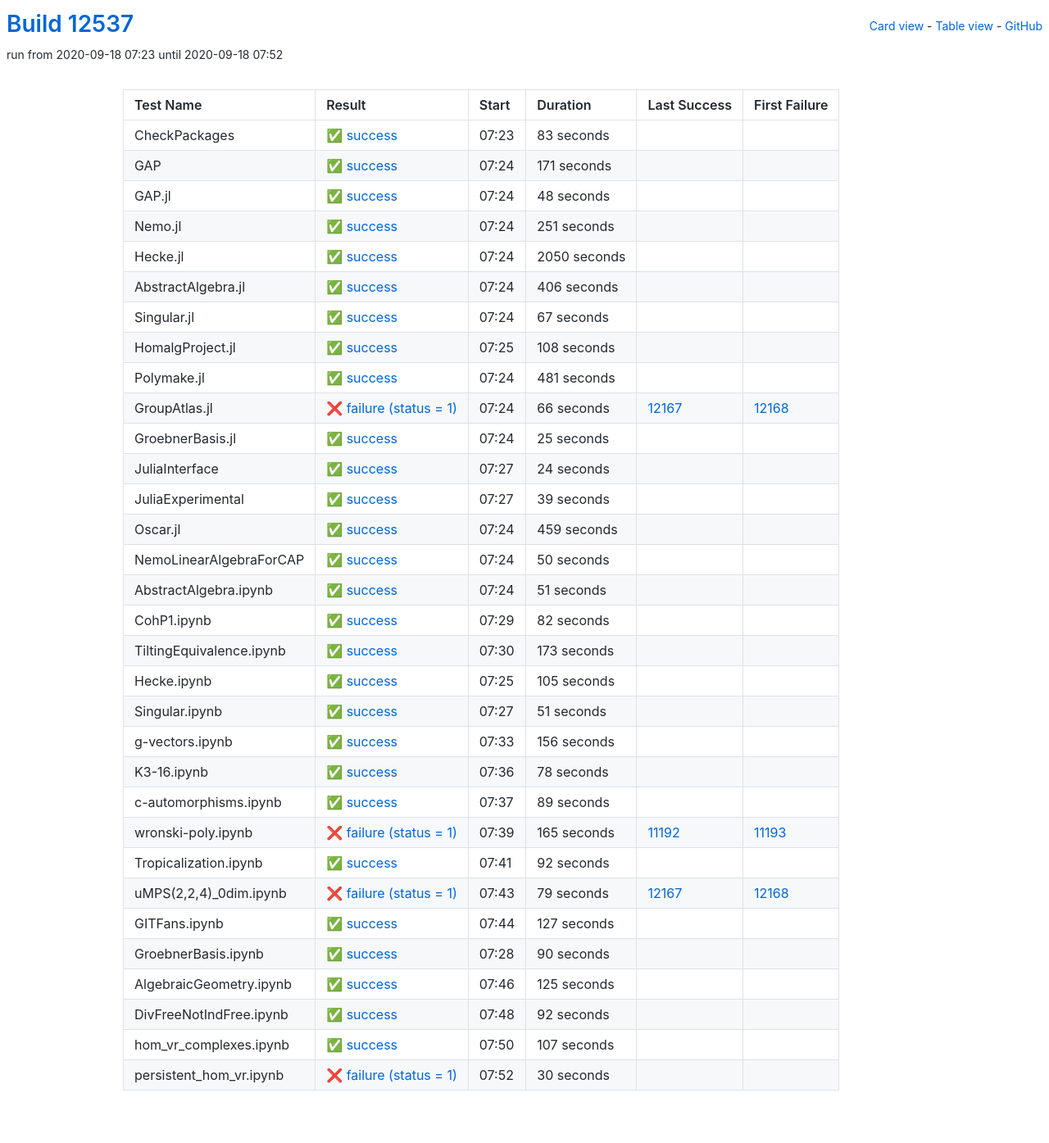
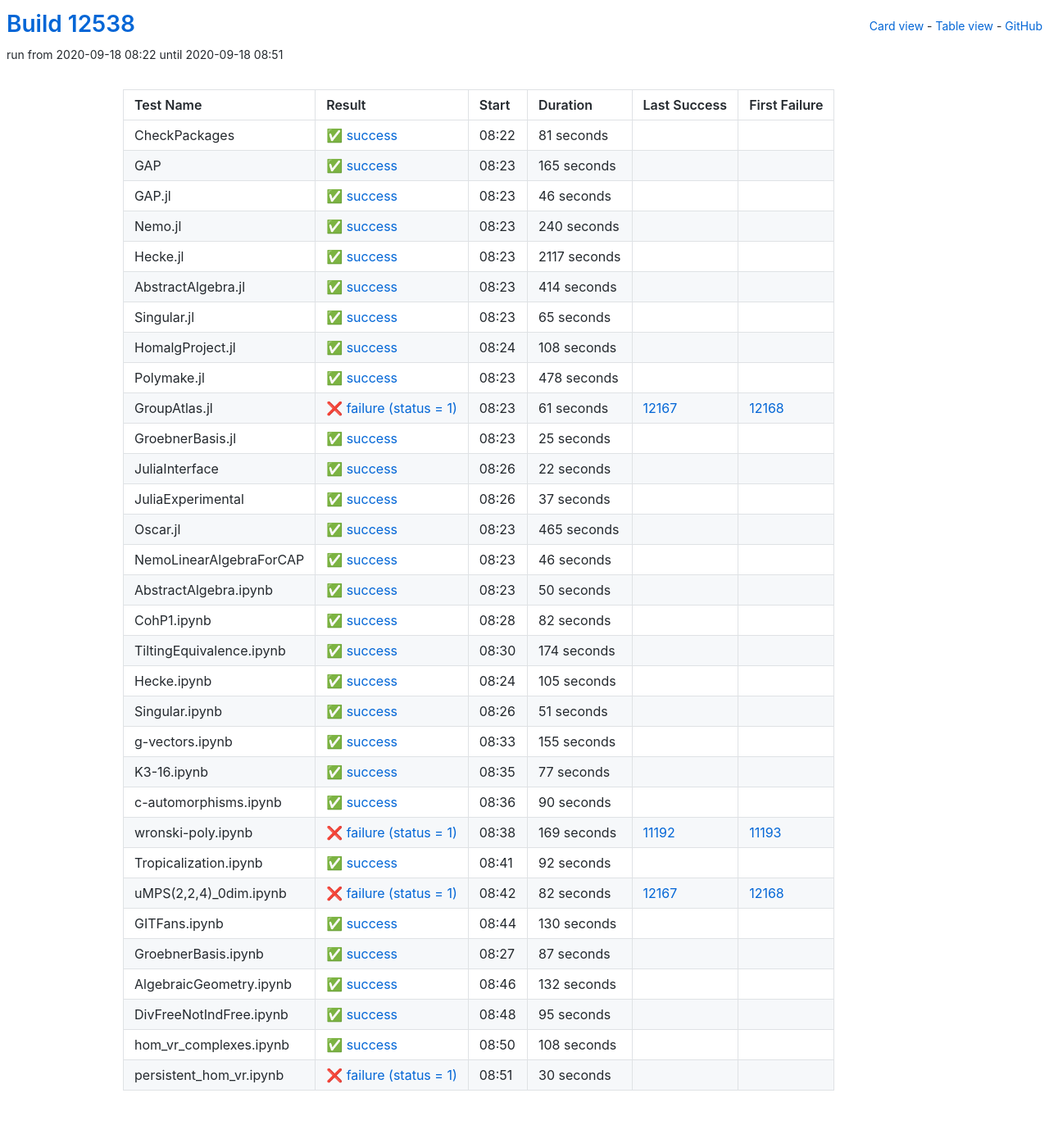
Before and after one commit to oscar-system/oscar-ci-status, a Jekyll site: the page built from table.html, in a window 1280 px wide. Shown: the whole page at 82% size. Built offline with Jekyll 4.4.1, drawn with Linux system fonts in a browser that asks for light colours.

Commit message:
Build #12538

```diff
--- a/_data/ci.yml
+++ b/_data/ci.yml
@@ -1,6 +1,6 @@
 ---
-build: 12537
-build_url: https://oscarci.mathematik.uni-kl.de/job/oscar/12537/
+build: 12538
+build_url: https://oscarci.mathematik.uni-kl.de/job/oscar/12538/
 job: oscar
 organization: oscar-system
 repo: oscar-ci-status
@@ -8,92 +8,92 @@
 tests:
 - name: CheckPackages
   id: checkpackages
-  log: https://oscarci.mathematik.uni-kl.de/job/oscar/12537/artifact/logs/build-12537/CheckPackages.log
-  start: 2020-09-18 07:23
+  log: https://oscarci.mathematik.uni-kl.de/job/oscar/12538/artifact/logs/build-12538/CheckPackages.log
+  start: 2020-09-18 08:22
   success: true
   exitcode: 0
   status: success
-  duration: 83
+  duration: 81
   last_success: false
   last_success_url:
   first_failure: false
   first_failure_url:
 - name: GAP
   id: gap
-  log: https://oscarci.mathematik.uni-kl.de/job/oscar/12537/artifact/logs/build-12537/GAP.log
-  start: 2020-09-18 07:24
+  log: https://oscarci.mathematik.uni-kl.de/job/oscar/12538/artifact/logs/build-12538/GAP.log
+  start: 2020-09-18 08:23
   success: true
   exitcode: 0
   status: success
-  duration: 171
+  duration: 165
   last_success: false
   last_success_url:
   first_failure: false
   first_failure_url:
 - name: GAP.jl
   id: gap-jl
-  log: https://oscarci.mathematik.uni-kl.de/job/oscar/12537/artifact/logs/build-12537/GAP.jl.log
-  start: 2020-09-18 07:24
+  log: https://oscarci.mathematik.uni-kl.de/job/oscar/12538/artifact/logs/build-12538/GAP.jl.log
+  start: 2020-09-18 08:23
   success: true
   exitcode: 0
   status: success
-  duration: 48
+  duration: 46
   last_success: false
   last_success_url:
   first_failure: false
   first_failure_url:
 - name: Nemo.jl
   id: nemo-jl
-  log: https://oscarci.mathematik.uni-kl.de/job/oscar/12537/artifact/logs/build-12537/Nemo.jl.log
-  start: 2020-09-18 07:24
+  log: https://oscarci.mathematik.uni-kl.de/job/oscar/12538/artifact/logs/build-12538/Nemo.jl.log
+  start: 2020-09-18 08:23
   success: true
   exitcode: 0
   status: success
-  duration: 251
+  duration: 240
   last_success: false
   last_success_url:
   first_failure: false
   first_failure_url:
 - name: Hecke.jl
   id: hecke-jl
-  log: https://oscarci.mathematik.uni-kl.de/job/oscar/12537/artifact/logs/build-12537/Hecke.jl.log
-  start: 2020-09-18 07:24
+  log: https://oscarci.mathematik.uni-kl.de/job/oscar/12538/artifact/logs/build-12538/Hecke.jl.log
+  start: 2020-09-18 08:23
   success: true
   exitcode: 0
   status: success
-  duration: 2050
+  duration: 2117
   last_success: false
   last_success_url:
   first_failure: false
   first_failure_url:
 - name: AbstractAlgebra.jl
   id: abstractalgebra-jl
-  log: https://oscarci.mathematik.uni-kl.de/job/oscar/12537/artifact/logs/build-12537/AbstractAlgebra.jl.log
-  start: 2020-09-18 07:24
+  log: https://oscarci.mathematik.uni-kl.de/job/oscar/12538/artifact/logs/build-12538/AbstractAlgebra.jl.log
+  start: 2020-09-18 08:23
   success: true
   exitcode: 0
   status: success
-  duration: 406
+  duration: 414
   last_success: false
   last_success_url:
   first_failure: false
   first_failure_url:
 - name: Singular.jl
   id: singular-jl
-  log: https://oscarci.mathematik.uni-kl.de/job/oscar/12537/artifact/logs/build-12537/Singular.jl.log
-  start: 2020-09-18 07:24
+  log: https://oscarci.mathematik.uni-kl.de/job/oscar/12538/artifact/logs/build-12538/Singular.jl.log
+  start: 2020-09-18 08:23
   success: true
   exitcode: 0
   status: success
-  duration: 67
+  duration: 65
   last_success: false
   last_success_url:
   first_failure: false
   first_failure_url:
 - name: HomalgProject.jl
   id: homalgproject-jl
-  log: https://oscarci.mathematik.uni-kl.de/job/oscar/12537/artifact/logs/build-12537/HomalgProject.jl.log
-  start: 2020-09-18 07:25
+  log: https://oscarci.mathematik.uni-kl.de/job/oscar/12538/artifact/logs/build-12538/HomalgProject.jl.log
+  start: 2020-09-18 08:24
   success: true
   exitcode: 0
   status: success
@@ -104,32 +104,32 @@
   first_failure_url:
 - name: Polymake.jl
   id: polymake-jl
-  log: https://oscarci.mathematik.uni-kl.de/job/oscar/12537/artifact/logs/build-12537/Polymake.jl.log
-  start: 2020-09-18 07:24
+  log: https://oscarci.mathematik.uni-kl.de/job/oscar/12538/artifact/logs/build-12538/Polymake.jl.log
+  start: 2020-09-18 08:23
   success: true
   exitcode: 0
   status: success
-  duration: 481
+  duration: 478
   last_success: false
   last_success_url:
   first_failure: false
   first_failure_url:
 - name: GroupAtlas.jl
   id: groupatlas-jl
-  log: https://oscarci.mathematik.uni-kl.de/job/oscar/12537/artifact/logs/build-12537/GroupAtlas.jl.log
-  start: 2020-09-18 07:24
+  log: https://oscarci.mathematik.uni-kl.de/job/oscar/12538/artifact/logs/build-12538/GroupAtlas.jl.log
+  start: 2020-09-18 08:23
   success: false
   exitcode: 1
   status: failure
-  duration: 66
+  duration: 61
   last_success: 12167
   last_success_url: https://oscarci.mathematik.uni-kl.de/job/oscar/12167/
   first_failure: 12168
   first_failure_url: https://oscarci.mathematik.uni-kl.de/job/oscar/12168/
 - name: GroebnerBasis.jl
   id: groebnerbasis-jl
-  log: https://oscarci.mathematik.uni-kl.de/job/oscar/12537/artifact/logs/build-12537/GroebnerBasis.jl.log
-  start: 2020-09-18 07:24
+  log: https://oscarci.mathematik.uni-kl.de/job/oscar/12538/artifact/logs/build-12538/GroebnerBasis.jl.log
+  start: 2020-09-18 08:23
   success: true
   exitcode: 0
   status: success
@@ -140,44 +140,56 @@
   first_failure_url:
 - name: JuliaInterface
   id: juliainterface
-  log: https://oscarci.mathematik.uni-kl.de/job/oscar/12537/artifact/logs/build-12537/JuliaInterface.log
-  start: 2020-09-18 07:27
+  log: https://oscarci.mathematik.uni-kl.de/job/oscar/12538/artifact/logs/build-12538/JuliaInterface.log
+  start: 2020-09-18 08:26
   success: true
   exitcode: 0
   status: success
-  duration: 24
+  duration: 22
   last_success: false
   last_success_url:
   first_failure: false
   first_failure_url:
 - name: JuliaExperimental
   id: juliaexperimental
-  log: https://oscarci.mathematik.uni-kl.de/job/oscar/12537/artifact/logs/build-12537/JuliaExperimental.log
-  start: 2020-09-18 07:27
+  log: https://oscarci.mathematik.uni-kl.de/job/oscar/12538/artifact/logs/build-12538/JuliaExperimental.log
+  start: 2020-09-18 08:26
   success: true
   exitcode: 0
   status: success
-  duration: 39
+  duration: 37
   last_success: false
   last_success_url:
   first_failure: false
   first_failure_url:
 - name: Oscar.jl
   id: oscar-jl
-  log: https://oscarci.mathematik.uni-kl.de/job/oscar/12537/artifact/logs/build-12537/Oscar.jl.log
-  start: 2020-09-18 07:24
+  log: https://oscarci.mathematik.uni-kl.de/job/oscar/12538/artifact/logs/build-12538/Oscar.jl.log
+  start: 2020-09-18 08:23
   success: true
   exitcode: 0
   status: success
-  duration: 459
+  duration: 465
   last_success: false
   last_success_url:
   first_failure: false
   first_failure_url:
 - name: NemoLinearAlgebraForCAP
   id: nemolinearalgebraforcap
-  log: https://oscarci.mathematik.uni-kl.de/job/oscar/12537/artifact/logs/build-12537/NemoLinearAlgebraForCAP.log
-  start: 2020-09-18 07:24
+  log: https://oscarci.mathematik.uni-kl.de/job/oscar/12538/artifact/logs/build-12538/NemoLinearAlgebraForCAP.log
+  start: 2020-09-18 08:23
+  success: true
+  exitcode: 0
+  status: success
+  duration: 46
+  last_success: false
+  last_success_url:
+  first_failure: false
+  first_failure_url:
+- name: AbstractAlgebra.ipynb
+  id: abstractalgebra-ipynb
+  log: https://oscarci.mathematik.uni-kl.de/job/oscar/12538/artifact/logs/build-12538/AbstractAlgebra.ipynb.log
+  start: 2020-09-18 08:23
   success: true
   exitcode: 0
   status: success
@@ -186,22 +198,10 @@
   last_success_url:
   first_failure: false
   first_failure_url:
-- name: AbstractAlgebra.ipynb
-  id: abstractalgebra-ipynb
-  log: https://oscarci.mathematik.uni-kl.de/job/oscar/12537/artifact/logs/build-12537/AbstractAlgebra.ipynb.log
-  start: 2020-09-18 07:24
-  success: true
-  exitcode: 0
-  status: success
-  duration: 51
-  last_success: false
-  last_success_url:
-  first_failure: false
-  first_failure_url:
 - name: CohP1.ipynb
   id: cohp1-ipynb
-  log: https://oscarci.mathematik.uni-kl.de/job/oscar/12537/artifact/logs/build-12537/CohP1.ipynb.log
-  start: 2020-09-18 07:29
+  log: https://oscarci.mathematik.uni-kl.de/job/oscar/12538/artifact/logs/build-12538/CohP1.ipynb.log
+  start: 2020-09-18 08:28
   success: true
   exitcode: 0
   status: success
@@ -212,20 +212,20 @@
   first_failure_url:
 - name: TiltingEquivalence.ipynb
   id: tiltingequivalence-ipynb
-  log: https://oscarci.mathematik.uni-kl.de/job/oscar/12537/artifact/logs/build-12537/TiltingEquivalence.ipynb.log
-  start: 2020-09-18 07:30
+  log: https://oscarci.mathematik.uni-kl.de/job/oscar/12538/artifact/logs/build-12538/TiltingEquivalence.ipynb.log
+  start: 2020-09-18 08:30
   success: true
   exitcode: 0
   status: success
-  duration: 173
+  duration: 174
   last_success: false
   last_success_url:
   first_failure: false
   first_failure_url:
 - name: Hecke.ipynb
   id: hecke-ipynb
-  log: https://oscarci.mathematik.uni-kl.de/job/oscar/12537/artifact/logs/build-12537/Hecke.ipynb.log
-  start: 2020-09-18 07:25
+  log: https://oscarci.mathematik.uni-kl.de/job/oscar/12538/artifact/logs/build-12538/Hecke.ipynb.log
+  start: 2020-09-18 08:24
   success: true
   exitcode: 0
   status: success
@@ -236,8 +236,8 @@
   first_failure_url:
 - name: Singular.ipynb
   id: singular-ipynb
-  log: https://oscarci.mathematik.uni-kl.de/job/oscar/12537/artifact/logs/build-12537/Singular.ipynb.log
-  start: 2020-09-18 07:27
+  log: https://oscarci.mathematik.uni-kl.de/job/oscar/12538/artifact/logs/build-12538/Singular.ipynb.log
+  start: 2020-09-18 08:26
   success: true
   exitcode: 0
   status: success
@@ -248,56 +248,56 @@
   first_failure_url:
 - name: g-vectors.ipynb
   id: g-vectors-ipynb
-  log: https://oscarci.mathematik.uni-kl.de/job/oscar/12537/artifact/logs/build-12537/g-vectors.ipynb.log
-  start: 2020-09-18 07:33
+  log: https://oscarci.mathematik.uni-kl.de/job/oscar/12538/artifact/logs/build-12538/g-vectors.ipynb.log
+  start: 2020-09-18 08:33
   success: true
   exitcode: 0
   status: success
-  duration: 156
+  duration: 155
   last_success: false
   last_success_url:
   first_failure: false
   first_failure_url:
 - name: K3-16.ipynb
   id: k3-16-ipynb
-  log: https://oscarci.mathematik.uni-kl.de/job/oscar/12537/artifact/logs/build-12537/K3-16.ipynb.log
-  start: 2020-09-18 07:36
+  log: https://oscarci.mathematik.uni-kl.de/job/oscar/12538/artifact/logs/build-12538/K3-16.ipynb.log
+  start: 2020-09-18 08:35
   success: true
   exitcode: 0
   status: success
-  duration: 78
+  duration: 77
   last_success: false
   last_success_url:
   first_failure: false
   first_failure_url:
 - name: c-automorphisms.ipynb
   id: c-automorphisms-ipynb
-  log: https://oscarci.mathematik.uni-kl.de/job/oscar/12537/artifact/logs/build-12537/c-automorphisms.ipynb.log
-  start: 2020-09-18 07:37
+  log: https://oscarci.mathematik.uni-kl.de/job/oscar/12538/artifact/logs/build-12538/c-automorphisms.ipynb.log
+  start: 2020-09-18 08:36
   success: true
   exitcode: 0
   status: success
-  duration: 89
+  duration: 90
   last_success: false
   last_success_url:
   first_failure: false
   first_failure_url:
 - name: wronski-poly.ipynb
   id: wronski-poly-ipynb
-  log: https://oscarci.mathematik.uni-kl.de/job/oscar/12537/artifact/logs/build-12537/wronski-poly.ipynb.log
-  start: 2020-09-18 07:39
+  log: https://oscarci.mathematik.uni-kl.de/job/oscar/12538/artifact/logs/build-12538/wronski-poly.ipynb.log
+  start: 2020-09-18 08:38
   success: false
   exitcode: 1
   status: failure
-  duration: 165
+  duration: 169
   last_success: 11192
   last_success_url: https://oscarci.mathematik.uni-kl.de/job/oscar/11192/
   first_failure: 11193
   first_failure_url: https://oscarci.mathematik.uni-kl.de/job/oscar/11193/
 - name: Tropicalization.ipynb
   id: tropicalization-ipynb
-  log: https://oscarci.mathematik.uni-kl.de/job/oscar/12537/artifact/logs/build-12537/Tropicalization.ipynb.log
-  start: 2020-09-18 07:41
+  log: https://oscarci.mathematik.uni-kl.de/job/oscar/12538/artifact/logs/build-12538/Tropicalization.ipynb.log
+  start: 2020-09-18 08:41
   success: true
   exitcode: 0
   status: success
@@ -308,80 +308,80 @@
   first_failure_url:
 - name: uMPS(2,2,4)_0dim.ipynb
   id: umps-2-2-4-0dim-ipynb
-  log: https://oscarci.mathematik.uni-kl.de/job/oscar/12537/artifact/logs/build-12537/uMPS-2-2-4-_0dim.ipynb.log
-  start: 2020-09-18 07:43
+  log: https://oscarci.mathematik.uni-kl.de/job/oscar/12538/artifact/logs/build-12538/uMPS-2-2-4-_0dim.ipynb.log
+  start: 2020-09-18 08:42
   success: false
   exitcode: 1
   status: failure
-  duration: 79
+  duration: 82
   last_success: 12167
   last_success_url: https://oscarci.mathematik.uni-kl.de/job/oscar/12167/
   first_failure: 12168
   first_failure_url: https://oscarci.mathematik.uni-kl.de/job/oscar/12168/
 - name: GITFans.ipynb
   id: gitfans-ipynb
-  log: https://oscarci.mathematik.uni-kl.de/job/oscar/12537/artifact/logs/build-12537/GITFans.ipynb.log
-  start: 2020-09-18 07:44
+  log: https://oscarci.mathematik.uni-kl.de/job/oscar/12538/artifact/logs/build-12538/GITFans.ipynb.log
+  start: 2020-09-18 08:44
   success: true
   exitcode: 0
   status: success
-  duration: 127
+  duration: 130
   last_success: false
   last_success_url:
   first_failure: false
   first_failure_url:
 - name: GroebnerBasis.ipynb
   id: groebnerbasis-ipynb
-  log: https://oscarci.mathematik.uni-kl.de/job/oscar/12537/artifact/logs/build-12537/GroebnerBasis.ipynb.log
-  start: 2020-09-18 07:28
+  log: https://oscarci.mathematik.uni-kl.de/job/oscar/12538/artifact/logs/build-12538/GroebnerBasis.ipynb.log
+  start: 2020-09-18 08:27
   success: true
   exitcode: 0
   status: success
-  duration: 90
+  duration: 87
   last_success: false
   last_success_url:
   first_failure: false
   first_failure_url:
 - name: AlgebraicGeometry.ipynb
   id: algebraicgeometry-ipynb
-  log: https://oscarci.mathematik.uni-kl.de/job/oscar/12537/artifact/logs/build-12537/AlgebraicGeometry.ipynb.log
-  start: 2020-09-18 07:46
+  log: https://oscarci.mathematik.uni-kl.de/job/oscar/12538/artifact/logs/build-12538/AlgebraicGeometry.ipynb.log
+  start: 2020-09-18 08:46
   success: true
   exitcode: 0
   status: success
-  duration: 125
+  duration: 132
   last_success: false
   last_success_url:
   first_failure: false
   first_failure_url:
 - name: DivFreeNotIndFree.ipynb
   id: divfreenotindfree-ipynb
-  log: https://oscarci.mathematik.uni-kl.de/job/oscar/12537/artifact/logs/build-12537/DivFreeNotIndFree.ipynb.log
-  start: 2020-09-18 07:48
+  log: https://oscarci.mathematik.uni-kl.de/job/oscar/12538/artifact/logs/build-12538/DivFreeNotIndFree.ipynb.log
+  start: 2020-09-18 08:48
   success: true
   exitcode: 0
   status: success
-  duration: 92
+  duration: 95
   last_success: false
   last_success_url:
   first_failure: false
   first_failure_url:
 - name: hom_vr_complexes.ipynb
   id: hom-vr-complexes-ipynb
-  log: https://oscarci.mathematik.uni-kl.de/job/oscar/12537/artifact/logs/build-12537/hom_vr_complexes.ipynb.log
-  start: 2020-09-18 07:50
+  log: https://oscarci.mathematik.uni-kl.de/job/oscar/12538/artifact/logs/build-12538/hom_vr_complexes.ipynb.log
+  start: 2020-09-18 08:50
   success: true
   exitcode: 0
   status: success
-  duration: 107
+  duration: 108
   last_success: false
   last_success_url:
   first_failure: false
   first_failure_url:
 - name: persistent_hom_vr.ipynb
   id: persistent-hom-vr-ipynb
-  log: https://oscarci.mathematik.uni-kl.de/job/oscar/12537/artifact/logs/build-12537/persistent_hom_vr.ipynb.log
-  start: 2020-09-18 07:52
+  log: https://oscarci.mathematik.uni-kl.de/job/oscar/12538/artifact/logs/build-12538/persistent_hom_vr.ipynb.log
+  start: 2020-09-18 08:51
   success: false
   exitcode: 1
   status: failure
```
Also changed, not shown: README.md.
